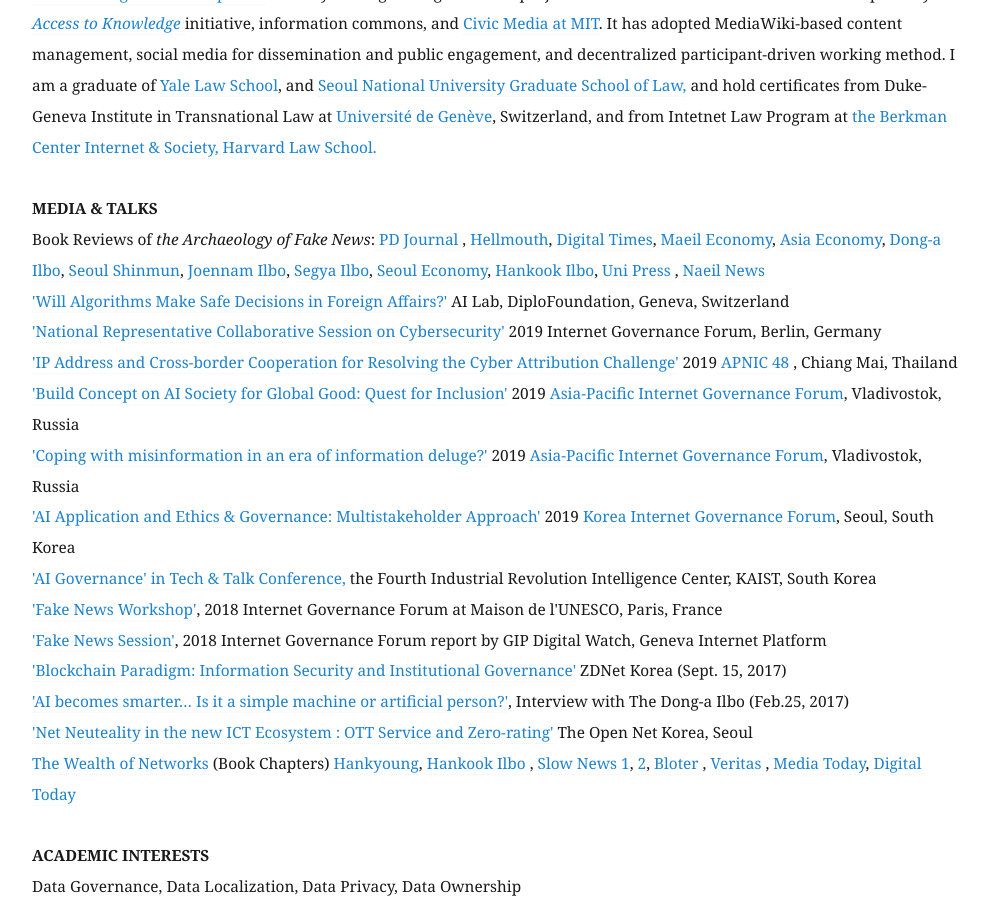
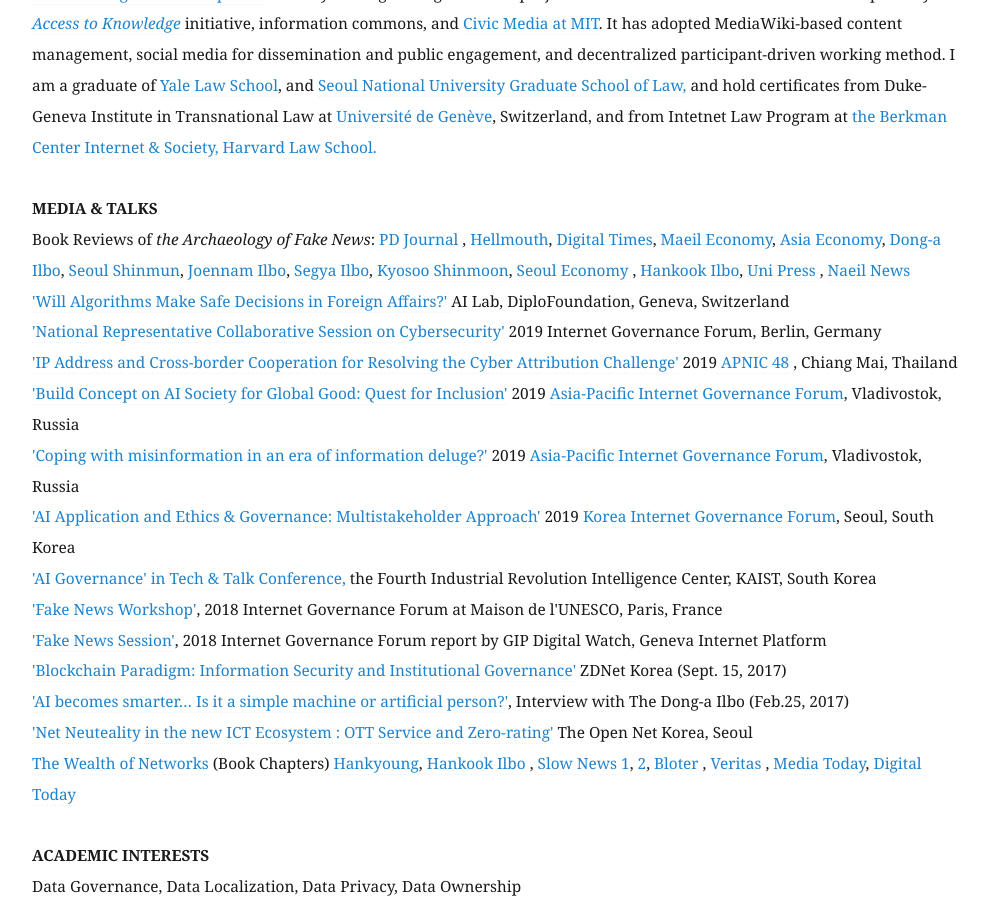
Before and after one commit to eunchangchoi/eunchangchoi.github.io, a Jekyll site: the page built from index.md, in a window 1280 px wide and 900 px high, scrolled down 1741 px. Shown: the whole window, without its empty margins (68-1056 px from the left). Built offline with Jekyll 4.4.1, drawn with Linux system fonts in a browser that asks for light colours.

Commit message:
Update index.md

```diff
--- a/index.md
+++ b/index.md
@@ -27,7 +27,7 @@
    <br>
 
  <strong> MEDIA & TALKS </strong> <br>
-Book Reviews of<i> the Archaeology of Fake News</i>:<a href="https://www.pdjournal.com/news/articleView.html?idxno=71119"> PD Journal </a>, <a href="https://www.youtube.com/watch?v=MpeoOBXadZ8&feature=youtu.be&t=241"> Hellmouth</a>, <a href="http://www.dt.co.kr/contents.html?article_no=2020030302103869061001"> Digital Times</a>, <a href="https://www.mk.co.kr/news/culture/view/2020/02/155878">Maeil Economy</a>, <a href="https://www.asiae.co.kr/article/2020022811050161321&mobile=Y"> Asia Economy</a>, <a href="http://www.donga.com/news/article/all/20200216/99724450/1"> Dong-a Ilbo</a>, <a href="https://www.seoul.co.kr/news/newsView.php?id=20200313020005&wlog_tag3=naver">Seoul Shinmun</a>,<a href="https://www.jnilbo.com/2020/02/20/2020022015101829561/"> Joennam Ilbo</a>, <a href="http://www.segye.com/newsView/20200214510584?OutUrl=naver"> Segya Ilbo</a>, <a href="https://www.sedaily.com/NewsVIew/1YYX4ZYYI0"> Seoul Economy</a>, <a href="https://www.hankookilbo.com/News/Read/202002131753026467">Hankook Ilbo</a>, <a href="https://www.unipress.co.kr/news/articleView.html?idxno=771"> Uni Press </a>, <a href="https://www.naeil.com/news_view/?id_art=341418"> Naeil News </a> <br>
+Book Reviews of<i> the Archaeology of Fake News</i>:<a href="https://www.pdjournal.com/news/articleView.html?idxno=71119"> PD Journal </a>, <a href="https://www.youtube.com/watch?v=MpeoOBXadZ8&feature=youtu.be&t=241"> Hellmouth</a>, <a href="http://www.dt.co.kr/contents.html?article_no=2020030302103869061001"> Digital Times</a>, <a href="https://www.mk.co.kr/news/culture/view/2020/02/155878">Maeil Economy</a>, <a href="https://www.asiae.co.kr/article/2020022811050161321&mobile=Y"> Asia Economy</a>, <a href="http://www.donga.com/news/article/all/20200216/99724450/1"> Dong-a Ilbo</a>, <a href="https://www.seoul.co.kr/news/newsView.php?id=20200313020005&wlog_tag3=naver">Seoul Shinmun</a>,<a href="https://www.jnilbo.com/2020/02/20/2020022015101829561/"> Joennam Ilbo</a>, <a href="http://www.segye.com/newsView/20200214510584?OutUrl=naver"> Segya Ilbo</a>, <a href="https://www.kyosu.net/news/articleView.html?idxno=48054"> Kyosoo Shinmoon</a>, <a href="https://www.sedaily.com/NewsVIew/1YYX4ZYYI0"> Seoul Economy </a>, <a href="https://www.hankookilbo.com/News/Read/202002131753026467">Hankook Ilbo</a>, <a href="https://www.unipress.co.kr/news/articleView.html?idxno=771"> Uni Press </a>, <a href="https://www.naeil.com/news_view/?id_art=341418"> Naeil News </a> <br>
  <a href="https://www.diplomacy.edu/blog/will-algorithms-make-safe-decisions-foreign-affairs">'Will Algorithms Make Safe Decisions in Foreign Affairs?' </a> AI Lab, DiploFoundation, Geneva, Switzerland <br>
 <a href="https://www.youtube.com/watch?v=nsZJaB3fx0E&feature=youtu.be&t=1689">'National Representative Collaborative Session on Cybersecurity'</a> 2019 Internet Governance Forum, Berlin, Germany <br>
 <a href="https://youtu.be/uRsC_ypHGCg?t=1336">'IP Address and Cross-border Cooperation for Resolving the Cyber Attribution Challenge'</a> 2019<a href="https://conference.apnic.net/48/program/schedule/#/day/6/cooperation-sig"> APNIC 48 </a>, Chiang Mai, Thailand<br>
```
